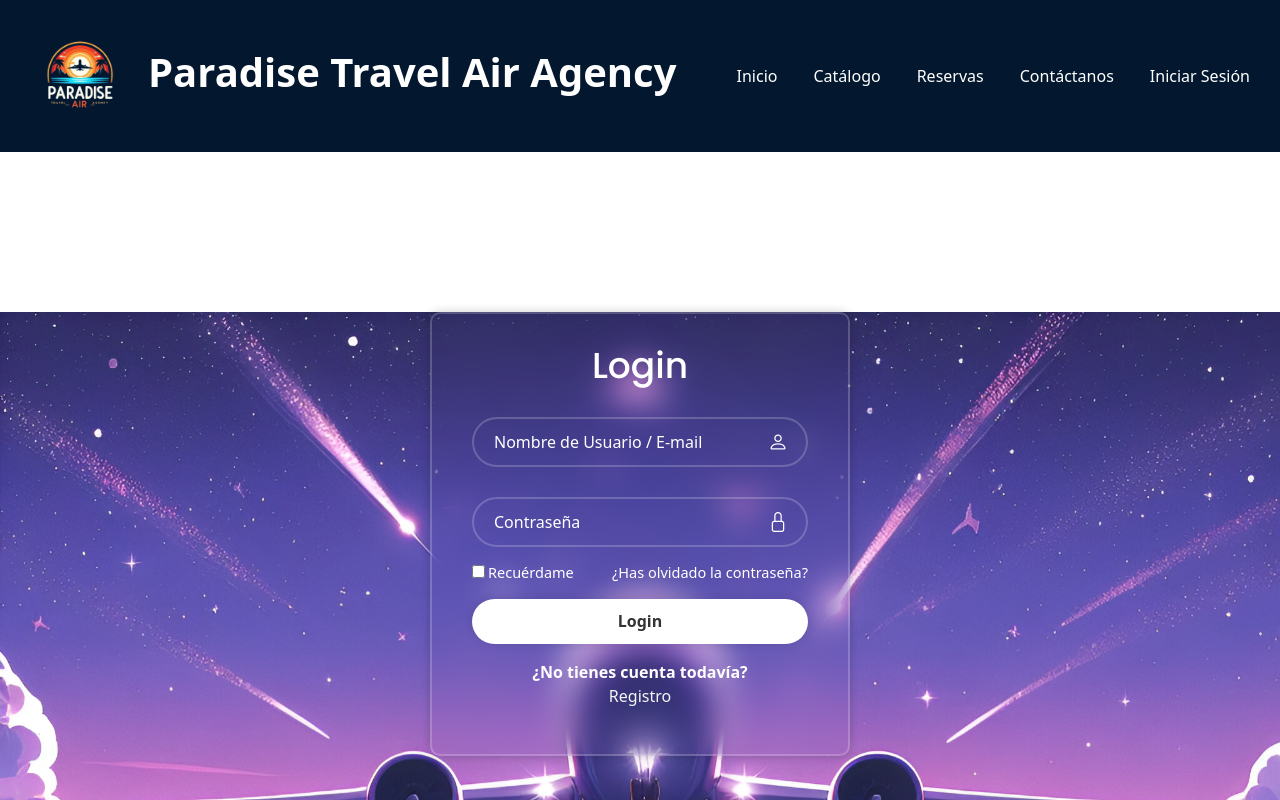
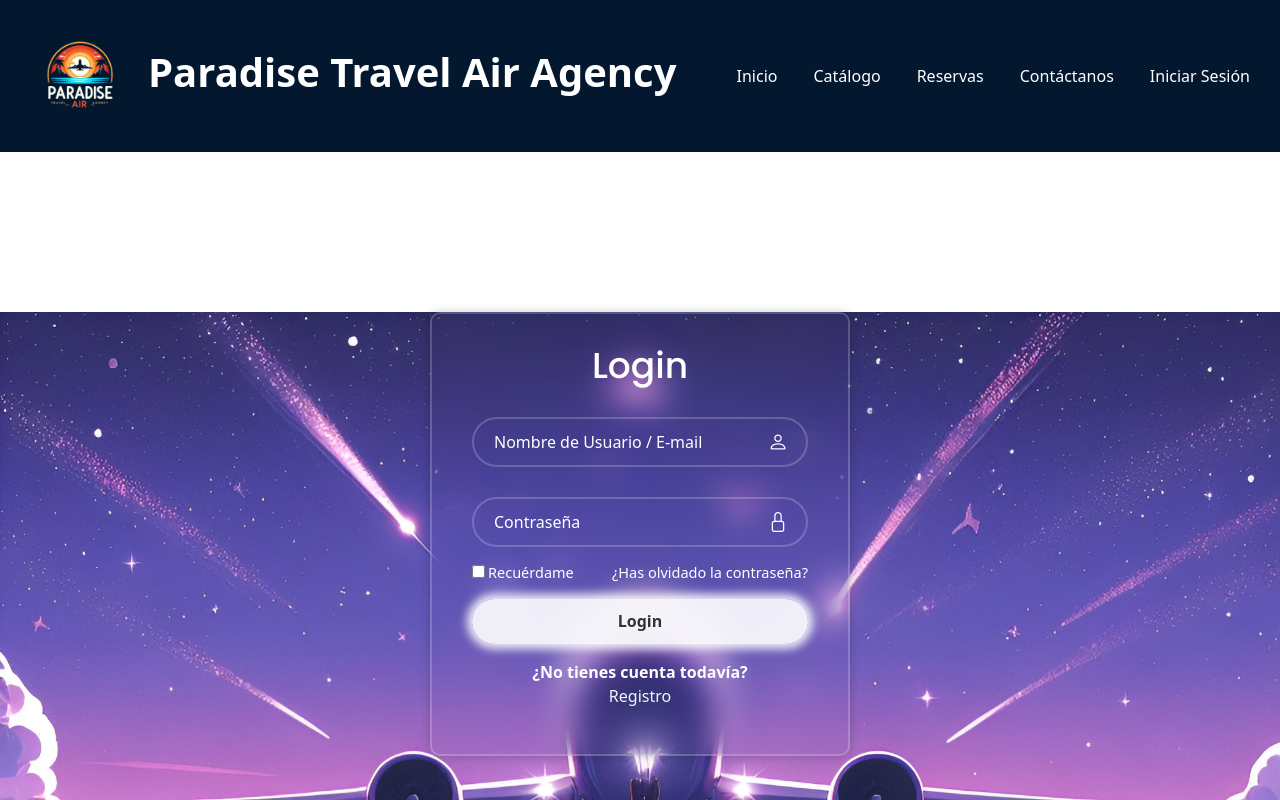
Before and after one commit to nicolascastellanosmena/Agencia-De-Viaje, an Angular app in the folder AgenciaViaje/: page /iniciosesion in a window 1280 px wide. In both pictures the pointer is over the button "Login". Shown: the top 800 px of the page. Built offline with nearby package versions, Linux system fonts and the light colour scheme.

Commit message:
Se han añadido animaciones a los botones de inicio sesion y registro en CSS

```diff
--- a/AgenciaViaje/src/app/page/iniciosesion/iniciosesion.component.css
+++ b/AgenciaViaje/src/app/page/iniciosesion/iniciosesion.component.css
@@ -93,6 +93,12 @@ body{
     color: #333;
     font-weight: 600;
 }
+.wrapper .btn:hover {
+    background-color: rgba(255, 255, 255, 0.9);
+    color: #333;
+    box-shadow: 0 0 10px 5px rgba(255, 255, 255, 0.9);
+    transition: background-color 0.5s ease-in-out, box-shadow 0.5s ease-in-out;
+}
 
 .wrapper .register-link{
     font-size: 14.5px;
--- a/AgenciaViaje/src/app/page/registro/registro.component.css
+++ b/AgenciaViaje/src/app/page/registro/registro.component.css
@@ -25,6 +25,12 @@ body {
   color: #fff;
   border-radius: 10px;
   padding: 30px 40px;
+}
+.wrapper .btn:hover {
+  background-color: rgba(255, 255, 255, 0.9);
+  color: #333;
+  box-shadow: 0 0 10px 5px rgba(255, 255, 255, 0.9);
+  transition: background-color 0.5s ease-in-out, box-shadow 0.5s ease-in-out;
 }
 .wrapper h1 {
   font-size: 36px;
```
